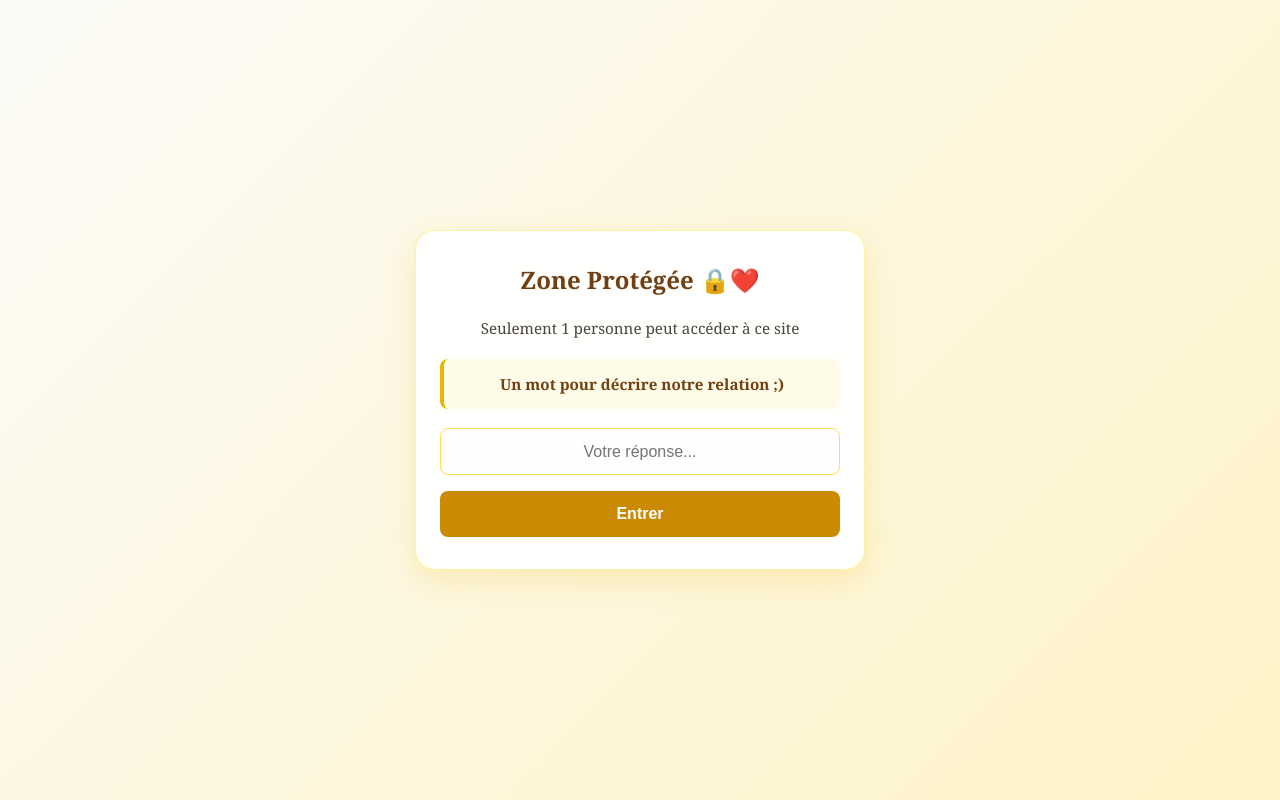
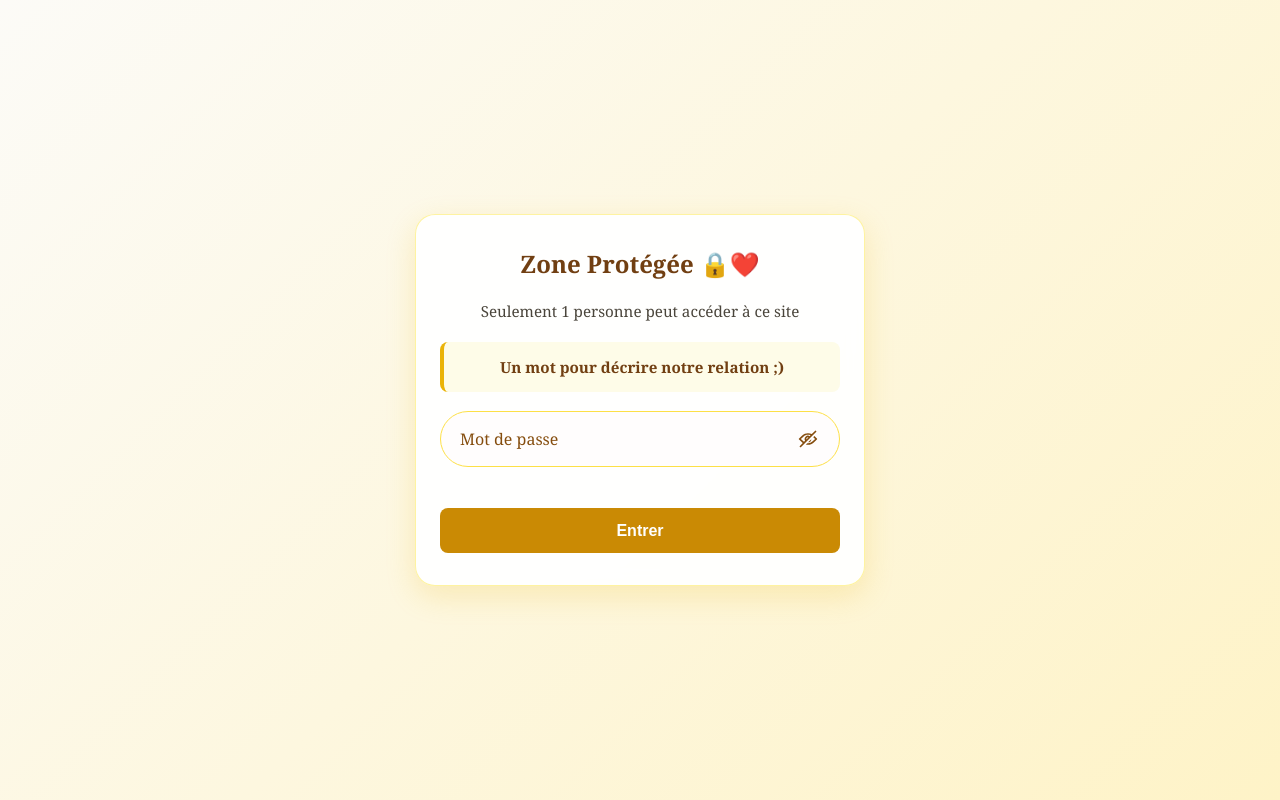
Before and after one commit to LeLardon/AA, a plain HTML site: page index.html in a window 1280 px wide. Drawn offline with Linux system fonts and the light colour scheme.

Commit message:
evo : saisie du mdp caché

```diff
--- a/index.html
+++ b/index.html
@@ -15,10 +15,21 @@
         <p class="question"><strong>Un mot pour décrire notre relation ;)</strong></p>
 
         <form id="auth-form">
-            <input type="text" id="answer-input" placeholder="Votre réponse..." required autocomplete="off">
-            <button type="submit">Entrer</button>
+            <div class="input-container">
+                <input type="password" id="answer-input" placeholder=" " required autocomplete="off">
+                <label for="answer-input">Mot de passe</label>
+
+                <button type="button" id="togglePassword" class="password-toggle-btn" aria-label="Afficher le mot de passe">
+                    <svg id="eye-icon" viewBox="0 0 24 24" fill="currentColor" width="20px" height="20px" aria-hidden="true">
+                        <path id="eye-path" fill-rule="evenodd" clip-rule="evenodd" d="M20.293 2.293a1 1 0 1 1 1.414 1.414l-18 18a1 1 0 0 1-1.414-1.414l3.446-3.446c-.238-.188-.47-.387-.694-.6L1.31 12.722a.985.985 0 0 1 0-1.436l3.734-3.527c3.15-2.976 7.77-3.542 11.48-1.697l3.768-3.768zm-5.275 5.275c-2.852-1.138-6.23-.596-8.582 1.627l-2.974 2.808 2.974 2.809c.233.22.476.423.727.61l1.391-1.39a4 4 0 0 1 5.478-5.478l.986-.986zm-2.5 2.5a2.001 2.001 0 0 0-2.45 2.45l2.45-2.45z"></path>
+                        <path d="M22.69 11.285 19.7 8.463l-1.414 1.414 2.251 2.126-2.973 2.809a8.099 8.099 0 0 1-6.377 2.164l-1.712 1.712c3.268.833 6.876.02 9.48-2.44l3.733-3.527a.985.985 0 0 0 0-1.436z"></path>
+                        <path d="M15.997 12.167a4 4 0 0 1-3.83 3.83l3.83-3.83z"></path>
+                    </svg>
+                </button>
+            </div>
+            <button type="submit" style="margin-top: 10px;">Entrer</button>
         </form>
-        <p id="error-msg" class="error hidden">Mauvaise réponse, réessayez !</p>
+        <div id="error-msg" class="error hidden">Mauvaise réponse 💔</div>
     </div>
 
     <script src="script.js"></script>
--- a/script.js
+++ b/script.js
@@ -110,3 +110,33 @@ document.addEventListener("DOMContentLoaded", () => {
         });
     }
 });
+
+// Gestion de l'affichage / masquage du mot de passe (via l'icône œil)
+document.addEventListener("click", function(e) {
+    const toggleBtn = e.target.closest("#togglePassword");
+    if (toggleBtn) {
+        const passwordInput = document.getElementById("answer-input");
+        const svgIcon = document.getElementById("eye-icon");
+
+        if (passwordInput && svgIcon) {
+            const isPassword = passwordInput.type === "password";
+            passwordInput.type = isPassword ? "text" : "password";
+
+            if (isPassword) {
+                // SVG de l'œil OUVERT (quand on affiche le texte)
+                svgIcon.innerHTML = `
+                    <path fill-rule="evenodd" clip-rule="evenodd" d="M12 4C7 4 2.73 7.11 1 11.5 2.73 15.89 7 19 12 19s9.27-3.11 11-7.5C21.27 7.11 17 4 12 4zm0 12a4.5 4.5 0 1 0 0-9 4.5 4.5 0 0 0 0 9zm0-2.5a2 2 0 1 0 0-4 2 2 0 0 0 0 4z"></path>
+                `;
+                toggleBtn.setAttribute("aria-label", "Masquer le mot de passe");
+            } else {
+                // SVG de l'œil BARRÉ (quand on masque le mot de passe - retour à l'initial)
+                svgIcon.innerHTML = `
+                    <path id="eye-path" fill-rule="evenodd" clip-rule="evenodd" d="M20.293 2.293a1 1 0 1 1 1.414 1.414l-18 18a1 1 0 0 1-1.414-1.414l3.446-3.446c-.238-.188-.47-.387-.694-.6L1.31 12.722a.985.985 0 0 1 0-1.436l3.734-3.527c3.15-2.976 7.77-3.542 11.48-1.697l3.768-3.768zm-5.275 5.275c-2.852-1.138-6.23-.596-8.582 1.627l-2.974 2.808 2.974 2.809c.233.22.476.423.727.61l1.391-1.39a4 4 0 0 1 5.478-5.478l.986-.986zm-2.5 2.5a2.001 2.001 0 0 0-2.45 2.45l2.45-2.45z"></path>
+                    <path d="M22.69 11.285 19.7 8.463l-1.414 1.414 2.251 2.126-2.973 2.809a8.099 8.099 0 0 1-6.377 2.164l-1.712 1.712c3.268.833 6.876.02 9.48-2.44l3.733-3.527a.985.985 0 0 0 0-1.436z"></path>
+                    <path d="M15.997 12.167a4 4 0 0 1-3.83 3.83l3.83-3.83z"></path>
+                `;
+                toggleBtn.setAttribute("aria-label", "Afficher le mot de passe");
+            }
+        }
+    }
+});
--- a/style.css
+++ b/style.css
@@ -432,3 +432,93 @@ a[href="1-debut.html"]:hover, .btn-precedent:hover {
 .pages-menu.hidden {
     display: none;
 }
+
+.input-container {
+    position: relative;
+    width: 100%;
+    max-width: 400px;
+    margin-bottom: 15px;
+}
+
+.input-container input {
+    width: 100%;
+    height: 56px;
+    padding: 20px 45px 12px 16px;
+    font-size: 16px;
+    border: 1px solid #fde047;
+    border-radius: 28px;
+    outline: none;
+    box-sizing: border-box;
+    background-color: #fffdfd;
+    color: #4a453b;
+    transition: border-color 0.2s, box-shadow 0.2s;
+    text-align: left !important;
+    direction: ltr !important;
+}
+
+.input-container input:focus {
+    border-color: #ca8a04;
+    border-width: 2px;
+    padding: 19px 44px 11px 15px;
+    box-shadow: 0 0 5px rgba(202, 138, 4, 0.3);
+}
+
+.input-container label {
+    position: absolute;
+    left: 16px;
+    top: 50%;
+    transform: translateY(-50%);
+    background: transparent;
+    padding: 0 4px;
+    color: #854d0e;
+    font-size: 16px;
+    pointer-events: none;
+    transition: 0.2s ease all;
+}
+
+.input-container input:focus ~ label,
+.input-container input:not(:placeholder-shown) ~ label {
+    top: 12px;
+    font-size: 12px;
+    color: #ca8a04;
+    background: rgba(255, 255, 255, 0.95);
+}
+
+/* --- BOUTON DE L'OEIL --- */
+.input-container .password-toggle-btn {
+    position: absolute !important;
+    top: 50% !important;
+    right: 14px !important;
+    transform: translateY(-50%) !important;
+
+    width: 36px !important;
+    height: 36px !important;
+    min-width: unset !important;
+    max-width: unset !important;
+
+    background: transparent !important;
+    border: none !important;
+    cursor: pointer !important;
+    padding: 0 !important;
+    margin: 0 !important;
+
+    display: flex !important;
+    align-items: center !important;
+    justify-content: center !important;
+    color: #854d0e !important;
+    border-radius: 50% !important;
+    z-index: 10 !important;
+    box-shadow: none !important;
+    transition: background-color 0.2s ease !important;
+}
+
+.input-container .password-toggle-btn:hover {
+    background-color: #fef08a !important;
+}
+
+/* S'assure que le SVG reste bien aux dimensions de l'icône */
+.input-container .password-toggle-btn svg {
+    width: 20px !important;
+    height: 20px !important;
+    display: block !important;
+}
```
Also changed, not shown: todo.txt (added), 1 other file.
